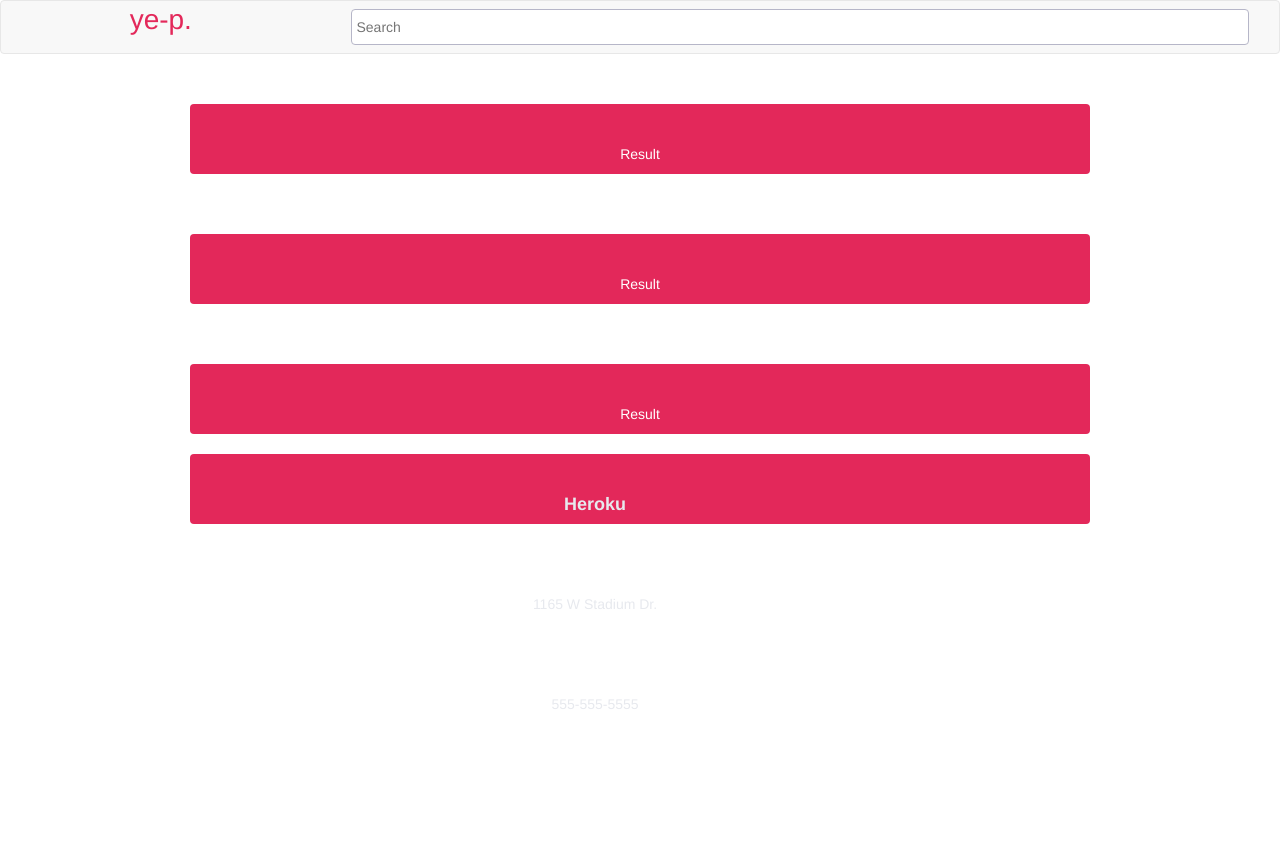
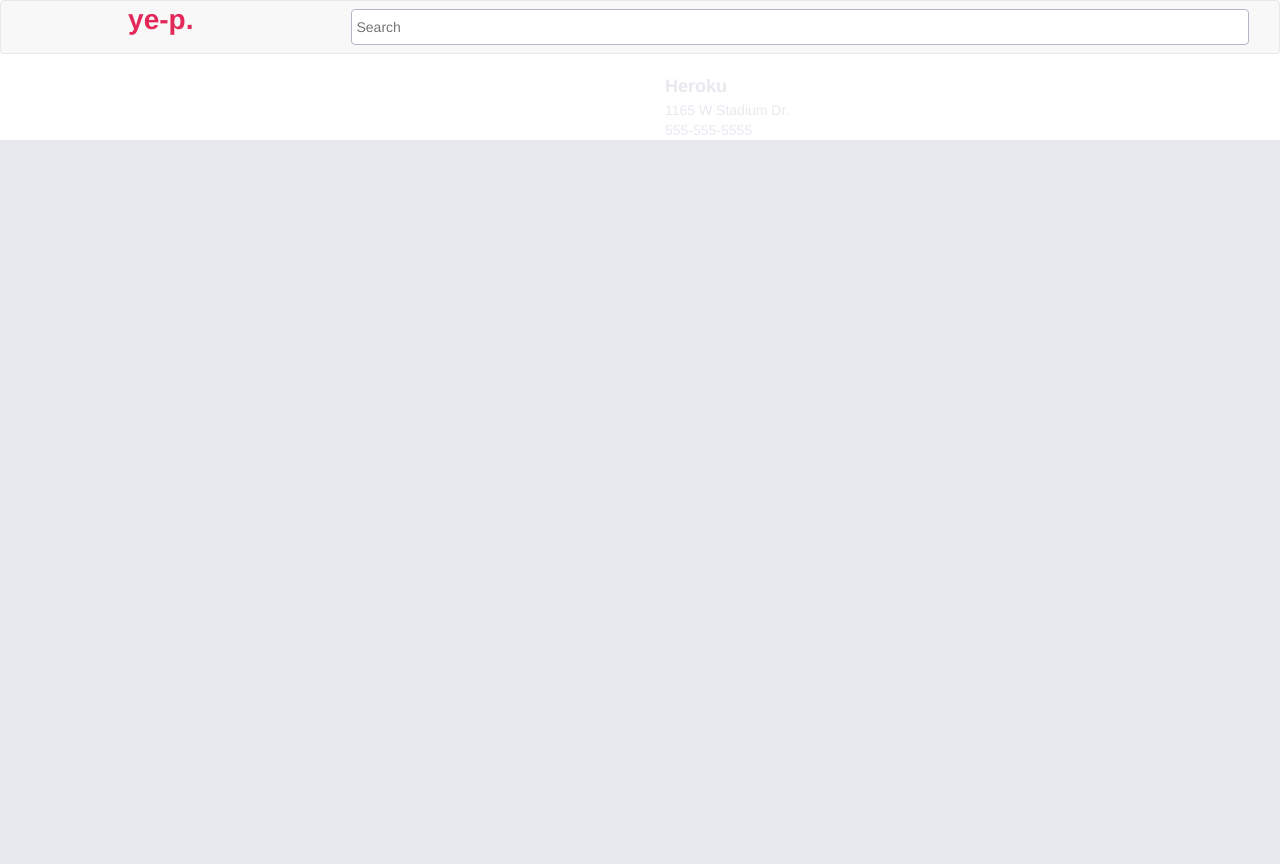
Before and after one commit to colejoh/ye-p, a Flask app: template templates/results.html in a window 1280 px wide. After the commit the page ends 140 px from the top, so only its background shows below. Run offline with Flask 2, Linux system fonts and the light colour scheme; the template is opened without the code that fills it, so the values that code supplies are empty; some libraries are stand-ins or nearby versions; grey boxes are pictures that could not be loaded.

Commit message:
Revised Results Page

```diff
--- a/static/css/info-1.css
+++ b/static/css/info-1.css
@@ -11,6 +11,7 @@ body{
 	position: relative;
 	bottom: 1px;
 	text-align: center;
+	font-weight: 600;
 }
 .graph{
 	position: relative;
--- a/static/css/style.css
+++ b/static/css/style.css
@@ -119,7 +119,7 @@ html, body {
 	float: left;
 }
 .image {
-
+	width: 100%;
 }
 .right {
 	width: calc(100% - 100px);
--- a/templates/results.html
+++ b/templates/results.html
@@ -40,37 +40,24 @@
 		</script>
 
 		<div id="result_wrapper" class="container">
-			<div class="row">
-				<div class="col-md-12 pad">
-					<div class="result">
-						Result
-					</div>
-				</div>
-			</div>
 
 			<div class="row">
-				<div class="col-md-12 pad">
-					<div class="result">
-						Result
+				<div class="col-md-12">
+					<div class="results">
+						<div class="row">
+
+							<div class="col-md-6">
+								<div class="image" style="background: url('https://upload.wikimedia.org/wikipedia/commons/1/1e/Large_Siamese_cat_tosses_a_mouse.jpg');"></div>
+							</div>
+
+							<div class="col-md-6">
+								<div class="name">Heroku</div>
+								<div class="address">1165 W Stadium Dr.</div>
+								<div class="phone">555-555-5555</div>
+							</div>
+
+						</div>
 					</div>
-				</div>
-			</div>
-
-			<div class="row">
-				<div class="col-md-12 pad">
-					<div class="result">
-						Result
-					</div>
-		<div id="result_wrapper">
-			<div class="result">
-				<div class="left">
-					<div class="image" style="background: url('https://upload.wikimedia.org/wikipedia/commons/1/1e/Large_Siamese_cat_tosses_a_mouse.jpg');"></div>
-				</div>
-				<div class="right">
-					<div class="name">Heroku</div>
-					<div class="address">1165 W Stadium Dr.</div>
-					<div class="phone">555-555-5555</div>
->>>>>>> refs/remotes/origin/master
 				</div>
 			</div>
 
```
